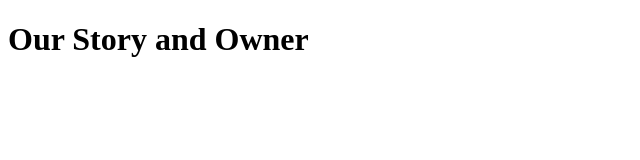
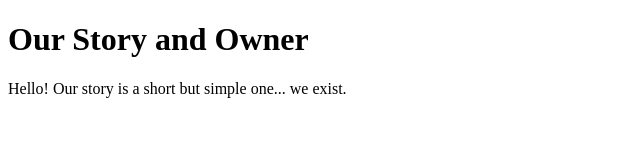
Before and after one commit to mintbanshee/issue_practice, a plain HTML site: page about.html in a window 1280 px wide. Shown: the whole page, without its empty margins (0-640 px from the left). Drawn offline with Linux system fonts and the light colour scheme.

Commit message:
About updated

```diff
--- a/about.html
+++ b/about.html
@@ -7,5 +7,6 @@
 </head>
 <body>
 <h1>Our Story and Owner</h1>
+Hello! Our story is a short but simple one... we exist.
 </body>
 </html>
```
